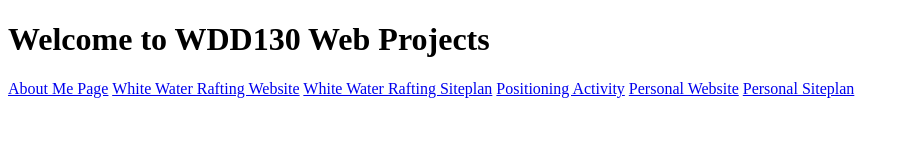
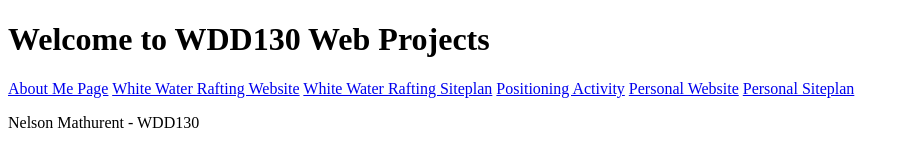
Before and after one commit to nmathurent/wdd130, a plain HTML site: page index.html in a window 1280 px wide. Shown: the whole page, without its empty margins (0-909 px from the left). Drawn offline with Linux system fonts and the light colour scheme.

Commit message:
Added a paragraph to the home page

```diff
--- a/index.html
+++ b/index.html
@@ -16,5 +16,6 @@
       <a href="#">Personal Website</a>
       <a href="#">Personal Siteplan</a>
     </nav>
+    <p>Nelson Mathurent - WDD130</p>
 </body>
 </html>
```
